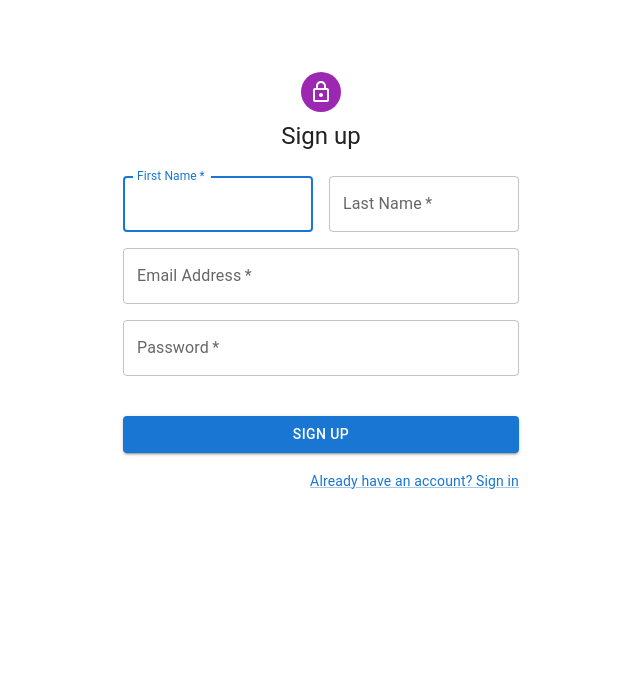
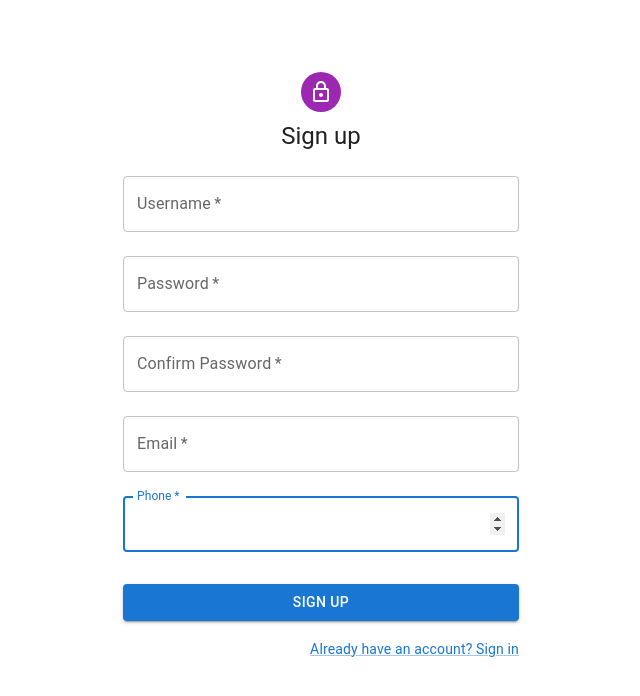
Before and after one commit to daniellopez1999/Shopping-and-tracker-project, a React (Vite) app in the folder frontend/shopping_frontend/: page /sign-up in a window 1280 px wide. Shown: the top 696 px of the page, without its empty margins (319-959 px from the left). Built offline with nearby package versions, Linux system fonts and the light colour scheme.

Commit message:
Feat: Register done

```diff
--- a/frontend/shopping_frontend/src/Pages/SignIn/SignIn.tsx
+++ b/frontend/shopping_frontend/src/Pages/SignIn/SignIn.tsx
@@ -102,7 +102,7 @@ export default function SignIn() {
                 </Link>
               </Grid>
               <Grid item>
-                <Link href="/sign-up" variant="body2">
+                <Link href="/sign-in" variant="body2">
                   {"Don't have an account? Sign Up"}
                 </Link>
               </Grid>
--- a/frontend/shopping_frontend/src/Pages/SignUp/SignUp.tsx
+++ b/frontend/shopping_frontend/src/Pages/SignUp/SignUp.tsx
@@ -11,17 +11,55 @@ import LockOutlinedIcon from '@mui/icons-material/LockOutlined';
 import Typography from '@mui/material/Typography';
 import Container from '@mui/material/Container';
 import { createTheme, ThemeProvider } from '@mui/material/styles';
+import { UserRegisterInput } from '../../types/types';
+import { useState } from 'react';
+import { register } from '../../utils/fetch';
+import {
+  validatePasswordCharacter,
+  validatePasswords,
+  validateUserRegister,
+} from '../../utils/validators';
 
 const defaultTheme = createTheme();
 
 export default function SignUp() {
-  const handleSubmit = (event: React.FormEvent<HTMLFormElement>) => {
+  const [user, setUser] = useState<UserRegisterInput>();
+
+  const handleSubmit = async (event: React.FormEvent<HTMLFormElement>) => {
     event.preventDefault();
-    const data = new FormData(event.currentTarget);
-    console.log({
-      email: data.get('email'),
-      password: data.get('password'),
-    });
+
+    const confirmPasswordsEqual = validatePasswords(
+      user!.password!,
+      user!.confirmPassword!
+    );
+
+    if (!confirmPasswordsEqual) {
+      window.alert("Passwords doesn't match");
+      return;
+    }
+
+    const passwordHasValidCharacters = validatePasswordCharacter(
+      user!.password!
+    );
+
+    if (!passwordHasValidCharacters) {
+      window.alert(
+        'Password must have at least 8 characters, 1 Uppercase and a number'
+      );
+      return;
+    }
+
+    const isUserDataValid = validateUserRegister(user!);
+
+    if (!isUserDataValid) {
+      window.alert('All input fields must be completed');
+      return;
+    }
+
+    const userRegister = await register(user!);
+
+    if (userRegister.status === 200) window.alert(userRegister.message);
+    if (userRegister.status !== 200) window.alert(userRegister.message);
   };
 
   return (
@@ -44,55 +82,97 @@ export default function SignUp() {
           </Typography>
           <Box
             component="form"
+            onSubmit={handleSubmit}
             noValidate
-            onSubmit={handleSubmit}
-            sx={{ mt: 3 }}
+            sx={{ mt: 1 }}
           >
-            <Grid container spacing={2}>
-              <Grid item xs={12} sm={6}>
             <TextField
-                  autoComplete="given-name"
-                  name="firstName"
+              margin="normal"
               required
               fullWidth
-                  id="firstName"
-                  label="First Name"
+              id="Username"
+              label="Username"
+              name="username"
+              value={user?.username}
+              autoComplete="username"
               autoFocus
+              onChange={(e) =>
+                setUser((prevUser) => ({
+                  ...prevUser!,
+                  username: e.target.value,
+                }))
+              }
             />
-              </Grid>
-              <Grid item xs={12} sm={6}>
             <TextField
+              margin="normal"
               required
               fullWidth
-                  id="lastName"
-                  label="Last Name"
-                  name="lastName"
-                  autoComplete="family-name"
-                />
-              </Grid>
-              <Grid item xs={12}>
-                <TextField
-                  required
-                  fullWidth
-                  id="email"
-                  label="Email Address"
-                  name="email"
-                  autoComplete="email"
-                />
-              </Grid>
-              <Grid item xs={12}>
-                <TextField
-                  required
-                  fullWidth
+              value={user?.password}
               name="password"
               label="Password"
               type="password"
               id="password"
-                  autoComplete="new-password"
+              autoComplete="current-password"
+              onChange={(e) =>
+                setUser((prevUser) => ({
+                  ...prevUser!,
+                  password: e.target.value,
+                }))
+              }
             />
-              </Grid>
-              <Grid item xs={12}></Grid>
-            </Grid>
+            <TextField
+              margin="normal"
+              required
+              fullWidth
+              value={user?.confirmPassword}
+              name="confirm-password"
+              label="Confirm Password"
+              type="password"
+              id="confirm-password"
+              autoComplete="confirm-current-password"
+              onChange={(e) =>
+                setUser((prevUser) => ({
+                  ...prevUser!,
+                  confirmPassword: e.target.value,
+                }))
+              }
+            />
+            <TextField
+              margin="normal"
+              required
+              fullWidth
+              id="Email"
+              label="Email"
+              name="email"
+              type="email"
+              value={user?.email}
+              autoComplete="email"
+              autoFocus
+              onChange={(e) =>
+                setUser((prevUser) => ({
+                  ...prevUser!,
+                  email: e.target.value,
+                }))
+              }
+            />
+            <TextField
+              margin="normal"
+              required
+              fullWidth
+              id="Phone"
+              label="Phone"
+              name="phone_number"
+              type="number"
+              value={user?.phone_number}
+              autoComplete="phone_number"
+              autoFocus
+              onChange={(e) =>
+                setUser((prevUser) => ({
+                  ...prevUser!,
+                  phone_number: Number(e.target.value),
+                }))
+              }
+            />
             <Button
               type="submit"
               fullWidth
@@ -101,6 +181,7 @@ export default function SignUp() {
             >
               Sign Up
             </Button>
+          </Box>
           <Grid container justifyContent="flex-end">
             <Grid item>
               <Link href="#" variant="body2">
@@ -109,7 +190,6 @@ export default function SignUp() {
             </Grid>
           </Grid>
         </Box>
-        </Box>
       </Container>
     </ThemeProvider>
   );
--- a/frontend/shopping_frontend/src/utils/fetch.ts
+++ b/frontend/shopping_frontend/src/utils/fetch.ts
@@ -2,6 +2,7 @@ import {
   Product,
   ProductsReponse,
   UserLogin,
+  UserRegister,
   errorRepeatedProducts,
   errorRepeatedProductsResponse,
   errorUnknown,
@@ -50,6 +51,31 @@ export const login = async (
   });
   if (res.status === 200)
     return { status: res.status, message: 'Login successful' };
+  else {
+    const { message }: { message: string } = await res.json();
+    const userError = { status: res.status, message: message };
+    return userError;
+  }
+};
+
+export const register = async (
+  user: UserRegister
+): Promise<{ status: number; message: string }> => {
+  const userObject = {
+    username: user.username,
+    password: user.password,
+    email: user.email,
+    phone_number: user.phone_number,
+  };
+  const res = await fetch(`${import.meta.env.VITE_BACKEND_URL}auth/register`, {
+    method: 'POST',
+    headers: {
+      'Content-Type': 'application/json',
+    },
+    body: JSON.stringify(userObject),
+  });
+  if (res.status === 200)
+    return { status: res.status, message: 'Register successful' };
   else {
     const { message }: { message: string } = await res.json();
     const userError = { status: res.status, message: message };
--- a/frontend/shopping_frontend/src/utils/validators.ts
+++ b/frontend/shopping_frontend/src/utils/validators.ts
@@ -1,4 +1,4 @@
-import { Product, UserLogin } from '../types/types';
+import { Product, UserLogin, UserRegisterInput } from '../types/types';
 
 export const validateProductData = (productData: Product): boolean => {
   if (
@@ -20,3 +20,30 @@ export const validateUserData = (user: UserLogin) => {
   }
   return user;
 };
+
+export const validatePasswords = (
+  password: string,
+  confirmPassword: string
+): boolean => {
+  if (password != confirmPassword) return false;
+  return true;
+};
+
+export const validateUserRegister = (user: UserRegisterInput) => {
+  if (
+    user.username &&
+    user.password &&
+    user.confirmPassword &&
+    user.email &&
+    user.phone_number
+  )
+    return true;
+  return false;
+};
+
+export const validatePasswordCharacter = (password: string): boolean => {
+  const regexValidationCharacters = /^(?=.*[A-Z])(?=.*\d).{8,}$/;
+
+  if (regexValidationCharacters.test(password)) return true;
+  return false;
+};
```
Also changed, not shown: frontend/shopping_frontend/src/types/types.d.ts (+15 -0 lines), 1 other file (tests, documents, lock files or other folders). Lines whose indentation alone changed are shown as unchanged.
